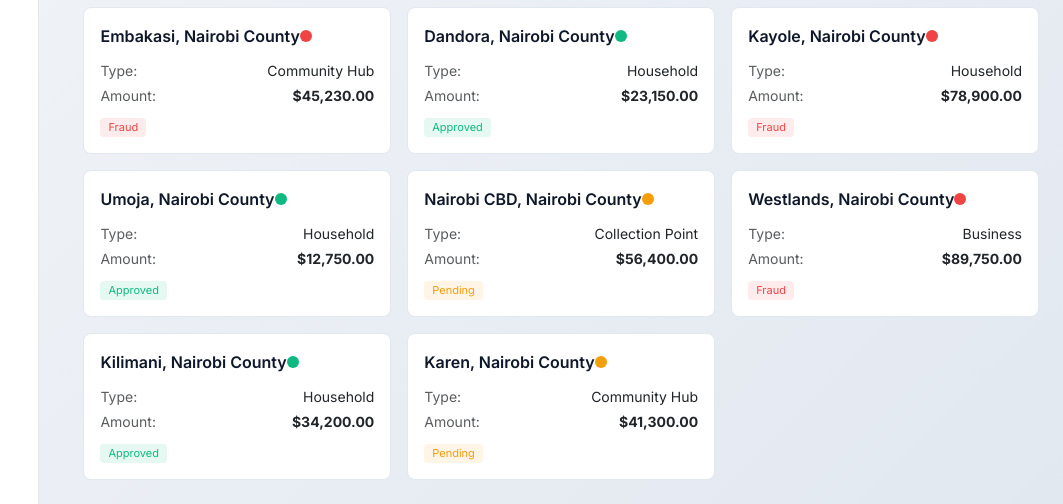
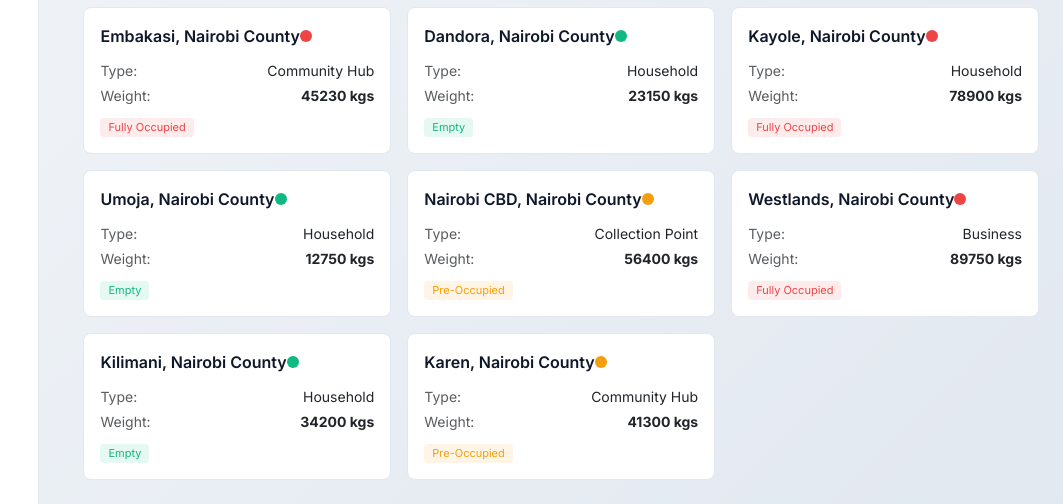
Before and after one commit to antonie-riziki/EcoVerse, a Django app: template EcoVerse/EcoVerse_app/templates/nearby.html in a window 1280 px wide. Shown: the part 901-1405 px from the top of the page, without its empty margins (217-1280 px from the left). Run offline with Django 5.2, Linux system fonts and the light colour scheme; the template is opened without the code that fills it, so the values that code supplies are empty; some libraries are stand-ins or nearby versions.

Commit message:
updated the nearby template

```diff
--- a/EcoVerse/EcoVerse_app/templates/nearby.html
+++ b/EcoVerse/EcoVerse_app/templates/nearby.html
@@ -375,7 +375,7 @@
         <div class="page-header d-flex justify-content-between align-items-center">
             <div>
                 <h1 class="page-title">Regional Analysis</h1>
-                <p class="page-subtitle">Geographic distribution of claims and fraud patterns</p>
+                <p class="page-subtitle">Geographic distribution of waste patterns</p>
             </div>
             <div class="d-flex gap-3">
                 <button class="btn btn-outline-primary" id="toggleHeatmap">
@@ -388,24 +388,24 @@
         <!-- Stats Overview -->
         <div class="stats-row">
             <div class="stat-card">
-                <div class="stat-label">Total Claims</div>
+                <div class="stat-label">Total Stations</div>
                 <div class="stat-value primary">8</div>
             </div>
             <div class="stat-card">
-                <div class="stat-label">Approved</div>
+                <div class="stat-label">Empty</div>
                 <div class="stat-value success">3</div>
             </div>
             <div class="stat-card">
-                <div class="stat-label">Pending</div>
+                <div class="stat-label">Almost Full</div>
                 <div class="stat-value warning">2</div>
             </div>
             <div class="stat-card">
-                <div class="stat-label">Fraud</div>
+                <div class="stat-label">Fully Occupied</div>
                 <div class="stat-value danger">3</div>
             </div>
             <div class="stat-card">
-                <div class="stat-label">Total Value</div>
-                <div class="stat-value primary">$380K</div>
+                <div class="stat-label">Total Weight</div>
+                <div class="stat-value primary">380 Kgs</div>
             </div>
         </div>
 
@@ -424,18 +424,20 @@
                         <label class="form-label">Status Filter</label>
                         <select class="form-select" id="statusFilter">
                             <option value="all">All Statuses</option>
-                            <option value="approved">Approved</option>
-                            <option value="pending">Pending</option>
-                            <option value="fraud">Fraud</option>
+                            <option value="Empty">Empty</option>
+                            <option value="Pre-Occupied">Almost Full</option>
+                            <option value="Fully Occupied">Fully Occupied</option>
                         </select>
                     </div>
 
                     <div class="mb-3">
-                        <label class="form-label">Claim Type</label>
+                        <label class="form-label">Waste Type</label>
                         <select class="form-select" id="typeFilter">
-                            <option value="all">All Types</option>
-                            <option value="Auto">Auto</option>
-                            <option value="Home">Home</option>
+                            <option value="all">All Waste</option>
+                            <option value="Empty">Organic</option>
+                            <option value="Home">E-waste</option>
+                            <option value="Home">Recyclables</option>
+                            <option value="Home">Agriculture</option>
                         </select>
                     </div>
 
@@ -443,15 +445,15 @@
                         <h6 class="mb-3">Legend</h6>
                         <div class="legend-item">
                             <div class="legend-color success"></div>
-                            <span>Approved Claims</span>
+                            <span>Empty Stations</span>
                         </div>
                         <div class="legend-item">
                             <div class="legend-color warning"></div>
-                            <span>Pending Review</span>
+                            <span>Pre-occupied</span>
                         </div>
                         <div class="legend-item">
                             <div class="legend-color danger"></div>
-                            <span>Fraud Detected</span>
+                            <span>Fully Occupied</span>
                         </div>
                     </div>
                 </div>
@@ -464,18 +466,18 @@
                 </div>
                 <div class="card-body">
                     <div class="insight-item danger">
-                        <div class="insight-title">High Fraud Zone</div>
-                        <div class="insight-desc">Chicago-Miami corridor shows elevated fraud activity</div>
+                        <div class="insight-title">High E-waste Zone</div>
+                        <div class="insight-desc">Dandora corridors shows elevated plastic waste</div>
                     </div>
 
                     <div class="insight-item warning">
-                        <div class="insight-title">Weather Pattern</div>
-                        <div class="insight-desc">Increased home claims in Pacific Northwest</div>
+                        <div class="insight-title">Agricultural Pattern</div>
+                        <div class="insight-desc">Increased agicultural waste in Makueni and Karatina</div>
                     </div>
 
                     <div class="insight-item primary">
-                        <div class="insight-title">Market Trend</div>
-                        <div class="insight-desc">Auto claims concentration in major metros</div>
+                        <div class="insight-title">Organic Trend</div>
+                        <div class="insight-desc">Illegal dumping concentration in major cities</div>
                     </div>
                 </div>
             </div>
@@ -504,14 +506,14 @@
     <script>
         // Claims data
         const claimLocations = [
-                { id: 1, lat: -1.300000, lng: 36.917000, city: "Embakasi", county: "Nairobi County", status: "fraud", amount: 45230, type: "Community Hub" },
-                { id: 2, lat: -1.270230, lng: 36.994010, city: "Dandora", county: "Nairobi County", status: "approved", amount: 23150, type: "Household" },
-                { id: 3, lat: -1.255021, lng: 36.914515, city: "Kayole", county: "Nairobi County", status: "fraud", amount: 78900, type: "Household" },
-                { id: 4, lat: -1.282301, lng: 36.891365, city: "Umoja", county: "Nairobi County", status: "approved", amount: 12750, type: "Household" },
-                { id: 5, lat: -1.286389, lng: 36.817223, city: "Nairobi CBD", county: "Nairobi County", status: "pending", amount: 56400, type: "Collection Point" },
-                { id: 6, lat: -1.264726, lng: 36.802010, city: "Westlands", county: "Nairobi County", status: "fraud", amount: 89750, type: "Business" },
-                { id: 7, lat: -1.283922, lng: 36.798107, city: "Kilimani", county: "Nairobi County", status: "approved", amount: 34200, type: "Household" },
-                { id: 8, lat: -1.320853, lng: 36.684936, city: "Karen", county: "Nairobi County", status: "pending", amount: 41300, type: "Community Hub" }
+                { id: 1, lat: -1.300000, lng: 36.917000, city: "Embakasi", county: "Nairobi County", status: "Fully Occupied", weight: 45230, type: "Community Hub" },
+                { id: 2, lat: -1.270230, lng: 36.994010, city: "Dandora", county: "Nairobi County", status: "Empty", weight: 23150, type: "Household" },
+                { id: 3, lat: -1.255021, lng: 36.914515, city: "Kayole", county: "Nairobi County", status: "Fully Occupied", weight: 78900, type: "Household" },
+                { id: 4, lat: -1.282301, lng: 36.891365, city: "Umoja", county: "Nairobi County", status: "Empty", weight: 12750, type: "Household" },
+                { id: 5, lat: -1.286389, lng: 36.817223, city: "Nairobi CBD", county: "Nairobi County", status: "Pre-Occupied", weight: 56400, type: "Collection Point" },
+                { id: 6, lat: -1.264726, lng: 36.802010, city: "Westlands", county: "Nairobi County", status: "Fully Occupied", weight: 89750, type: "Business" },
+                { id: 7, lat: -1.283922, lng: 36.798107, city: "Kilimani", county: "Nairobi County", status: "Empty", weight: 34200, type: "Household" },
+                { id: 8, lat: -1.320853, lng: 36.684936, city: "Karen", county: "Nairobi County", status: "Pre-Occupied", weight: 41300, type: "Community Hub" }
             ];
 
 
@@ -527,25 +529,25 @@
 
         function getMarkerColor(status) {
             switch (status) {
-                case 'approved': return '#10b981';
-                case 'pending': return '#f59e0b';
-                case 'fraud': return '#ef4444';
+                case 'Empty': return '#10b981';
+                case 'Pre-Occupied': return '#f59e0b';
+                case 'Fully Occupied': return '#ef4444';
                 default: return '#64748b';
             }
         }
 
-        function formatCurrency(amount) {
+        function formatCurrency(weight) {
             return new Intl.NumberFormat('en-US', {
                 style: 'currency',
                 currency: 'USD'
-            }).format(amount);
+            }).format(weight);
         }
 
         function getStatusBadge(status) {
             const badges = {
-                'approved': 'badge-success',
-                'pending': 'badge-warning',
-                'fraud': 'badge-danger'
+                'Empty': 'badge-success',
+                'Pre-Occupied': 'badge-warning',
+                'Fully Occupied': 'badge-danger'
             };
             return `<span class="badge ${badges[status]}">${status.charAt(0).toUpperCase() + status.slice(1)}</span>`;
         }
@@ -565,9 +567,9 @@
                 }).addTo(map);
 
                 marker.bindPopup(`
-                    <div style="min-width: 200px;">
+                    <div style="min-width: 250px;">
                         <h6><strong>${location.city}, ${location.county}</strong></h6>
-                        <p class="mb-1">${location.type} Claim - ${formatCurrency(location.amount)}</p>
+                        <p class="mb-1">${location.type} Claim - ${formatCurrency(location.weight)}</p>
                         <div>${getStatusBadge(location.status)}</div>
                     </div>
                 `);
@@ -590,8 +592,8 @@
                             <span>${location.type}</span>
                         </div>
                         <div class="location-row">
-                            <span class="text-muted">Amount:</span>
-                            <span><strong>${formatCurrency(location.amount)}</strong></span>
+                            <span class="text-muted">Weight:</span>
+                            <span><strong>${(location.weight)} kgs</strong></span>
                         </div>
                         <div>${getStatusBadge(location.status)}</div>
                     </div>
```
